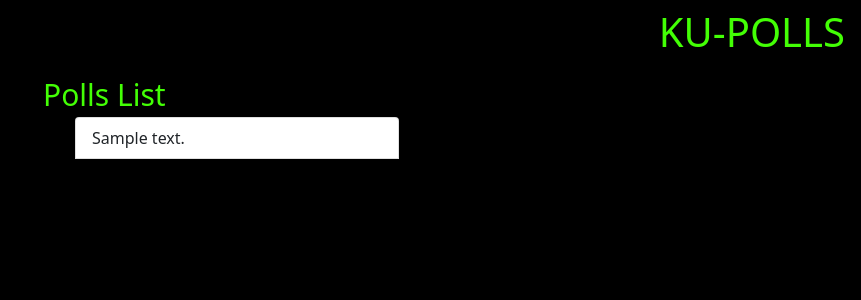
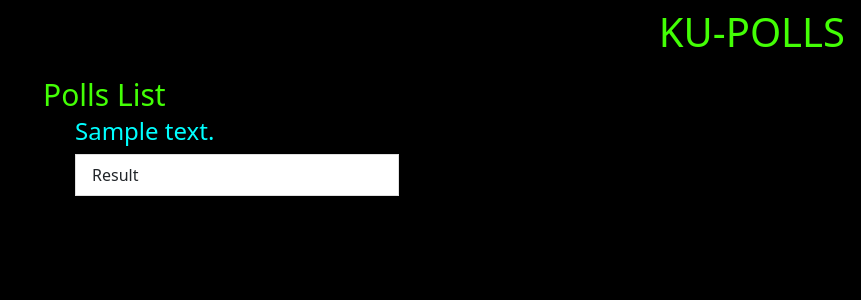
Before and after one commit to sujinunt/ku-polls, a Django app: page /polls/ in a window 1280 px wide. Shown: the top 300 px of the page, without its empty margins (419-1280 px from the left). Run offline with Django 3.2, Linux system fonts and the light colour scheme; tables that the repository leaves empty hold one stand-in row (values such as "Sample post").

Commit message:
Improve Navigation

```diff
--- a/polls/templates/polls/detail.html
+++ b/polls/templates/polls/detail.html
@@ -1,5 +1,5 @@
 <h1>{{ question.question_text }}</h1>
-
+<a class="btn btn-primary" href="{% url 'polls:index' %}" role="button">Back to List of Polls</a>
 {% if error_message %}<p><strong>{{ error_message }}</strong></p>{% endif %}
 
 <form action="{% url 'polls:vote' question.id %}" method="post">
--- a/polls/templates/polls/index.html
+++ b/polls/templates/polls/index.html
@@ -34,7 +34,11 @@
     <ul>
     {% for question in latest_question_list %}
         <div id="list-example" class="list-group">
-            <a class="list-group-item list-group-item-action" href="{% url 'polls:detail' question.id %}">{{ question.question_text }}</a>
+          <h4 style="color: cyan;">{{ question.question_text }}</h4>
+          {% if question.can_vote %}
+            <a class="list-group-item list-group-item-action" href="{% url 'polls:detail' question.id %}">Vote</a>
+            {% endif %}
+            <a class="list-group-item list-group-item-action" href="{% url 'polls:results' question.id %}">Result</a>
             <h1></h1>
           </div>
     {% endfor %}
--- a/polls/templates/polls/results.html
+++ b/polls/templates/polls/results.html
@@ -1,5 +1,5 @@
 <h1>{{ question.question_text }}</h1>
-
+<a class="btn btn-primary" href="{% url 'polls:index' %}" role="button">Back to List of Polls</a>
 <ul>
 {% for choice in question.choice_set.all %}
     <li>{{ choice.choice_text }} -- {{ choice.votes }} vote{{ choice.votes|pluralize }}</li>
```
